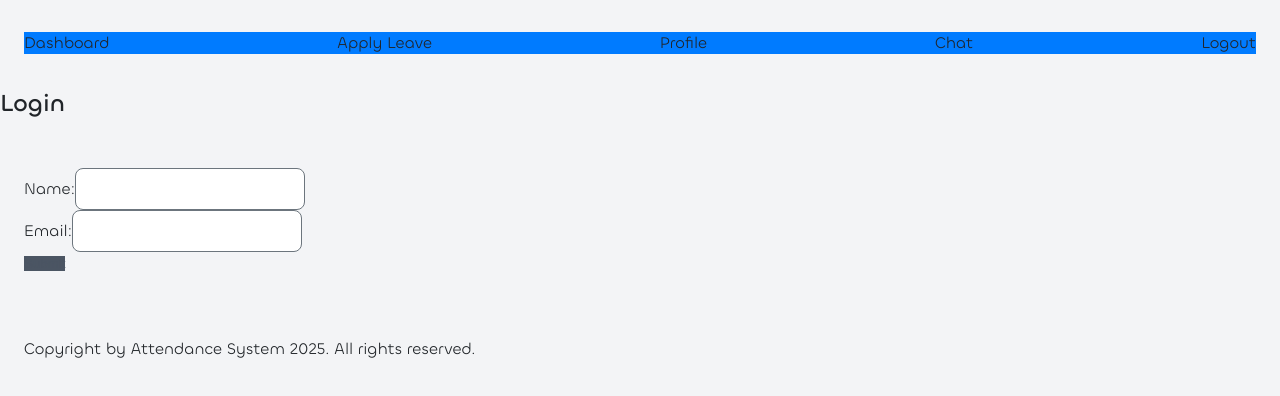
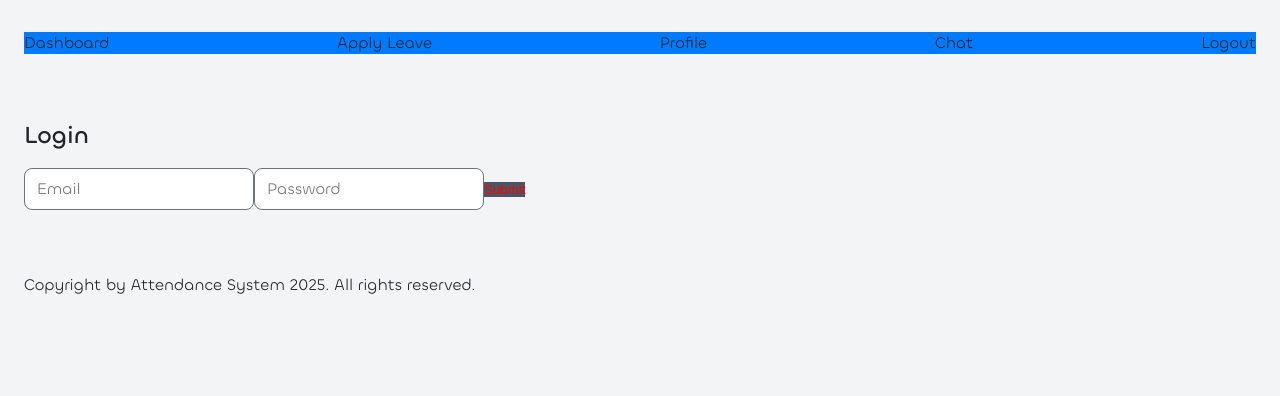
Before and after one commit to sobaltariq/NextJs-AttendanceSystem, a Next.js app: page /login in a window 1280 px wide. Shown: the top 396 px of the page. Built offline with nearby package versions, Linux system fonts and the light colour scheme.

Commit message:
updated code

```diff
--- a/src/app/(auth)/login/page.tsx
+++ b/src/app/(auth)/login/page.tsx
@@ -1,63 +1,40 @@
 "use client";
-import React, { useState, useEffect } from "react";
+import React, { useState, useEffect, useActionState } from "react";
+import { submitForm } from "./submitForm";
 
-function LoginPage() {
-  const [formData, setFormData] = useState({ name: "", email: "" });
-  const [isSubmitting, setIsSubmitting] = useState(false);
-  const [submitError, setSubmitError] = useState(null);
+const initialFormData: any = {
+  email: "testuser@example.com",
+  password: "",
+};
 
-  const handleInputChange = (e) => {
-    const { name, value } = e.target;
-    setFormData((prev) => ({ ...prev, [name]: value }));
-  };
-
-  const handleSubmit = async (e) => {
-    e.preventDefault();
-    setIsSubmitting(true);
-    try {
-      // Simulate an API call
-      await new Promise((resolve) => setTimeout(resolve, 2000)); // Simulating API delay
-      console.log("Form submitted successfully:", formData);
-      setIsSubmitting(false);
-    } catch (error) {
-      setSubmitError("An error occurred while submitting the form");
-      setIsSubmitting(false);
-    }
-  };
+const LoginPage: React.FC = () => {
+  // const [state, formAction, isPending] = useActionState(fn, initialState, permalink?);
+  const [state, formAction, isPending] = useActionState(
+    submitForm,
+    initialFormData
+  );
 
   return (
     <div className="login-container">
-      <h3>Login</h3>
       <div className="width-container">
-        <form onSubmit={handleSubmit}>
-          <div>
-            <label htmlFor="name">Name:</label>
-            <input
-              id="name"
-              type="text"
-              name="name"
-              value={formData.name}
-              onChange={handleInputChange}
-            />
-          </div>
-          <div>
-            <label htmlFor="email">Email:</label>
-            <input
-              id="email"
-              type="email"
-              name="email"
-              value={formData.email}
-              onChange={handleInputChange}
-            />
-          </div>
-          <button type="submit" disabled={isSubmitting}>
-            {isSubmitting ? "Submitting..." : "Submit"}
+        <h3>Login</h3>
+        <form action={formAction}>
+          <input id="email" type="email" name="email" placeholder="Email" />
+          <input
+            id="password"
+            type="password"
+            name="password"
+            placeholder="Password"
+          />
+          <button style={{ color: "red" }} type="submit" disabled={isPending}>
+            Submit
           </button>
-          {submitError && <p>{submitError}</p>}
+          {state?.error && <p style={{ color: "red" }}>{state?.error}</p>}
+          {state?.message && <p style={{ color: "green" }}>{state?.message}</p>}
         </form>
       </div>
     </div>
   );
-}
+};
 
 export default LoginPage;
--- /dev/null
+++ b/src/app/(auth)/login/submitForm.tsx
@@ -0,0 +1,17 @@
+"use server";
+export const submitForm = async (
+  previousState: { message: string; error: string },
+  formData: FormData
+) => {
+  const userEmail = formData.get("email");
+  const userPassword = formData.get("password");
+  console.log("====================================");
+  console.log("Serve Side");
+  console.log("====================================");
+  // Simulate an API call
+  if (userEmail && userPassword) {
+    return { message: "Login successful", error: null };
+  } else {
+    return { message: null, error: "Invalid credentials" };
+  }
+};
```
